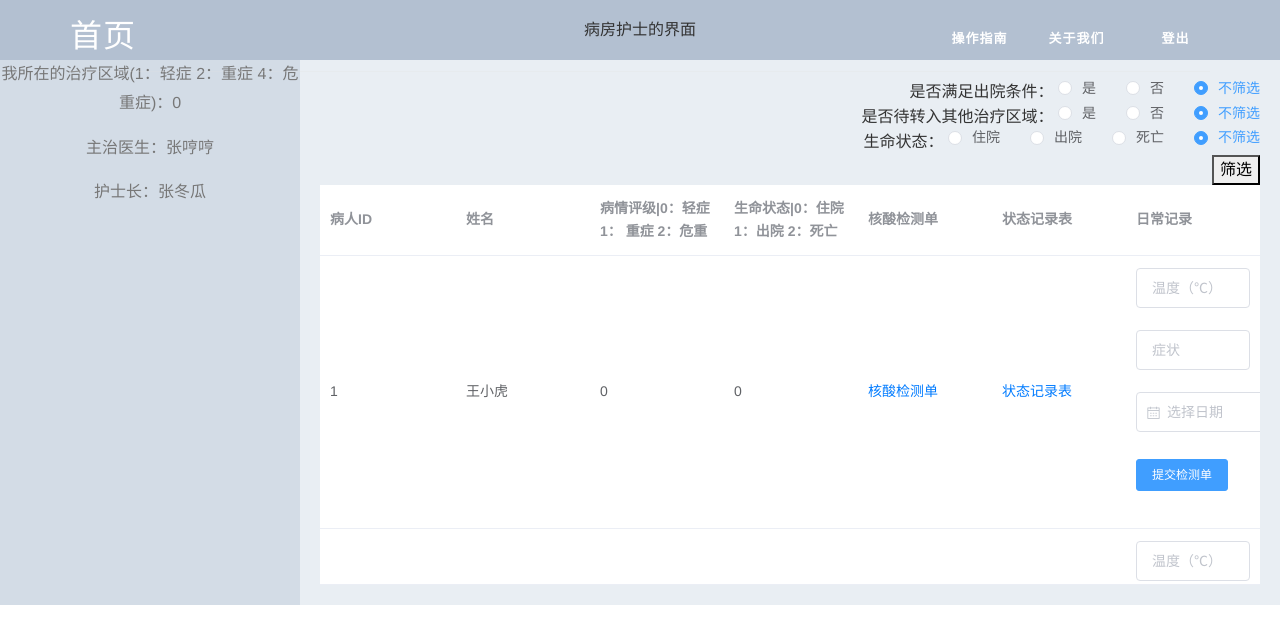
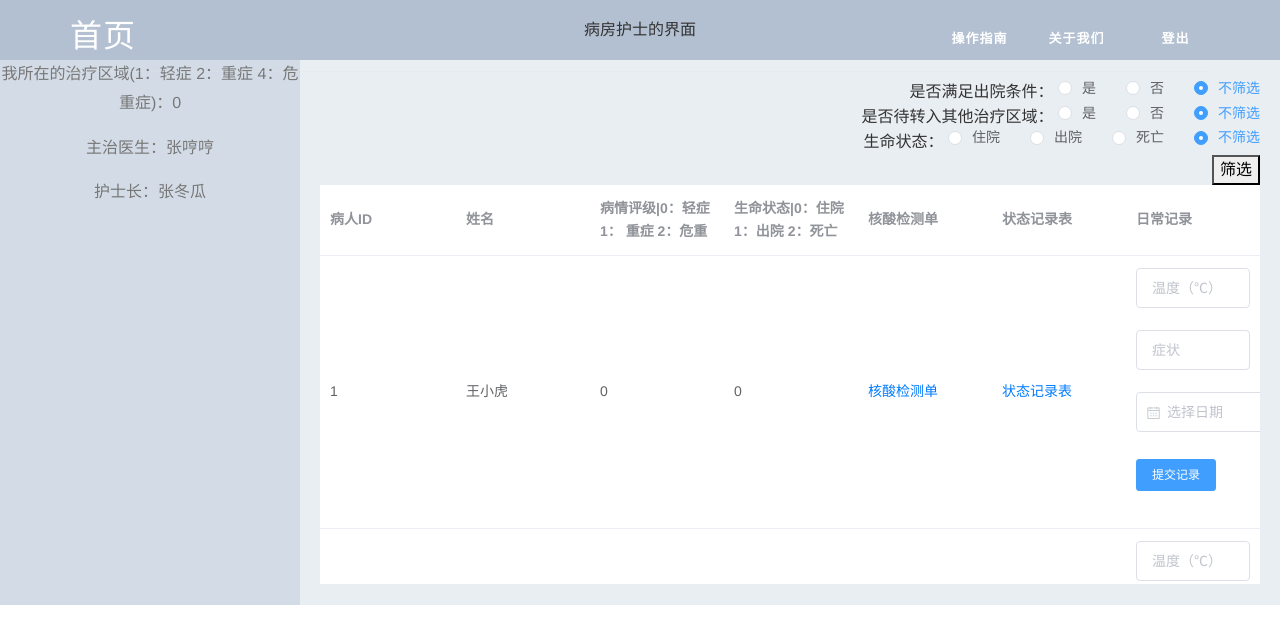
Before and after one commit to zzzyoyo/hospital_system_frontend, a Vue app in the folder frontend/: page /#/wardNurse in a window 1280 px wide. Shown: the top 644 px of the page. Built offline with nearby package versions, Linux system fonts and the light colour scheme; no server answers; sample sign-in values are in the browser's storage.

Commit message:
日长距离

```diff
--- a/frontend/src/components/EmergencyNurse.vue
+++ b/frontend/src/components/EmergencyNurse.vue
@@ -24,8 +24,8 @@
           </el-form-item>
           <el-form-item prop="result" required>
             <el-select v-model="registerPatientForm.result" placeholder="核酸检测结果">
-              <el-option label="阴性" value="阴性"></el-option>
-              <el-option label="阳性" value="阳性"></el-option>
+              <el-option label="阴性" :value="0"></el-option>
+              <el-option label="阳性" :value="1"></el-option>
             </el-select>
           </el-form-item>
           <el-form-item prop="date" required>
--- a/frontend/src/components/NucleicAcidTestSheet.vue
+++ b/frontend/src/components/NucleicAcidTestSheet.vue
@@ -13,7 +13,7 @@
         </el-table-column>
         <el-table-column
           prop="result"
-          label="结果"
+          label="结果|0：阴性 1：阳性"
           width="180">
         </el-table-column>
         <el-table-column
--- a/frontend/src/components/WardNurse.vue
+++ b/frontend/src/components/WardNurse.vue
@@ -79,7 +79,7 @@
                   </el-date-picker>
                 </el-form-item>
                 <el-form-item style="width: 100%">
-                  <el-button @click="daily_record(scope.row,scope.$index)" type="primary" size="small">提交检测单</el-button>
+                  <el-button @click="daily_record(scope.row,scope.$index)" type="primary" size="small">提交记录</el-button>
                 </el-form-item>
               </el-form>
             </template>
```
